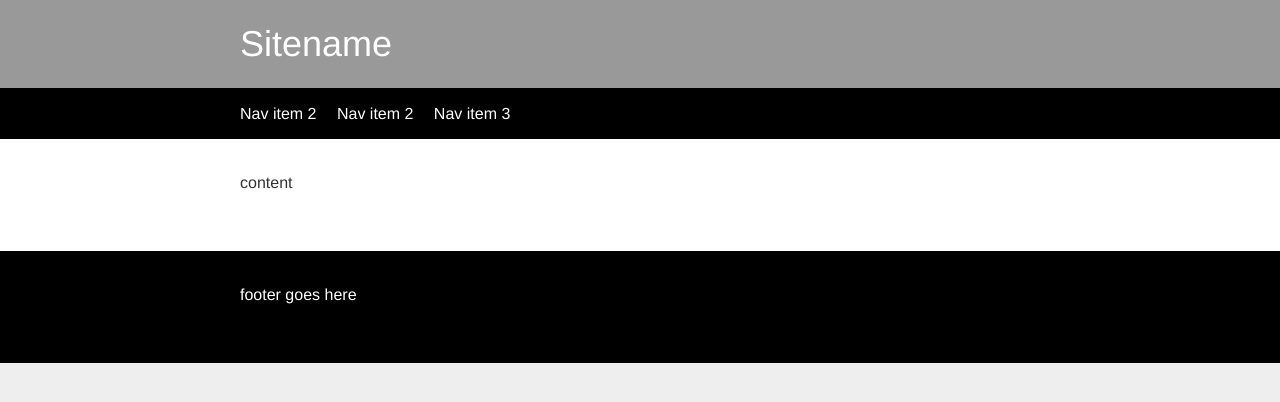
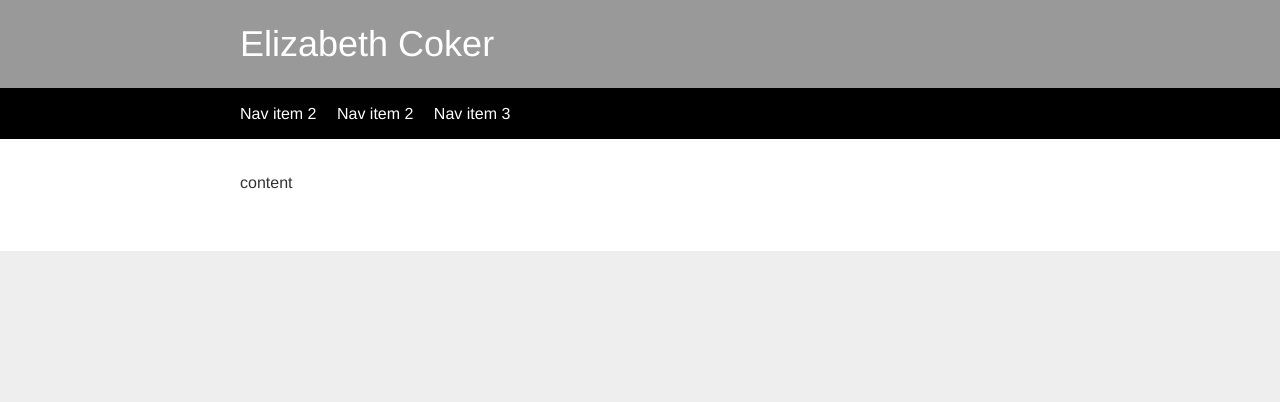
Before and after one commit to eac54/eac54.github.io, a Jekyll site: the page built from index.md, in a window 1280 px wide. Shown: the top 402 px of the page. Built offline with Jekyll 4.4.1, drawn with Linux system fonts in a browser that asks for light colours.

Commit message:
Update default.html

```diff
--- a/_layouts/default.html
+++ b/_layouts/default.html
@@ -2,12 +2,13 @@
 <html>
 	<head>
 		<title>{{ page.title }}</title>
-            <link rel="stylesheet" type="text/css" href="/css/main.css">
+		<link href="/css/main.css" rel="stylesheet" type="text/css">
+		<link href="https://fonts.googleapis.com/css?family=Lora:700,700italic|Source+Sans+Pro:400,400italic,700,700italic" rel="stylesheet" type="text/css"
 	</head>
 	<body>
         	<div class="header">
 			<div class="container">
-				<h1 class="header-heading">Sitename</h1>
+				<h1 class="header-heading">Elizabeth Coker</h1>
 			</div>
 		</div>
 		<div class="nav-bar">
@@ -20,10 +21,5 @@
 				{{ content }}
 			</div>
 		</div>
-        <div class="footer">
-			<div class="container">
-				<p>footer goes here</p>
-			</div>
-		</div>
 	</body>
 </html>
```
Lines whose indentation alone changed are shown as unchanged.
